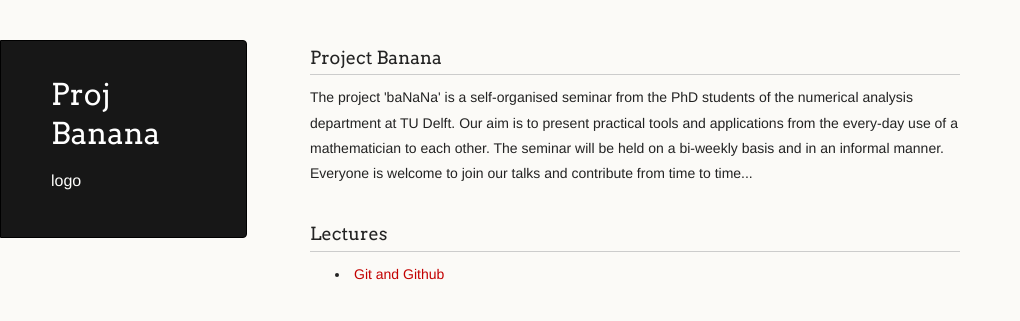
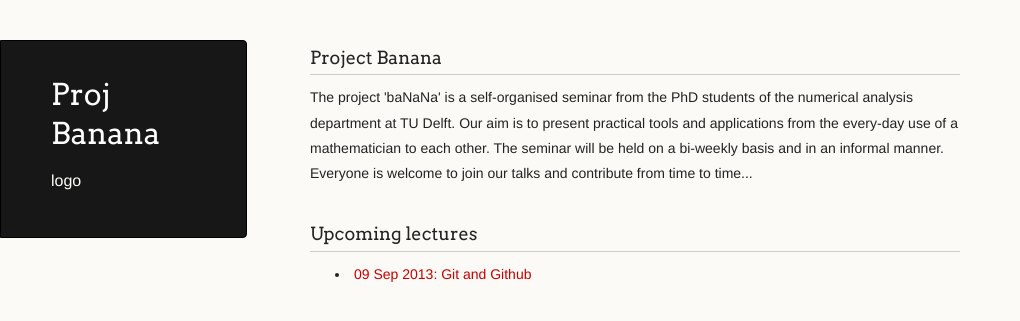
Before and after one commit to projectbanana/projectbanana.github.io, a Jekyll site: the page built from index.html, in a window 1280 px wide. Shown: the top 321 px of the page, without its empty margins (0-1020 px from the left). Built offline with Jekyll 4.4.1, drawn with Linux system fonts in a browser that asks for light colours.

Commit message:
update layout of posts on index.html

```diff
--- a/index.html
+++ b/index.html
@@ -10,11 +10,11 @@ practical tools and applications from the every-day use of a mathematician
 to each other. The seminar will be held on a bi-weekly basis and in an
 informal manner. Everyone is welcome to join our talks and contribute
 from time to time...</p>
-<h3>Lectures</h3>
+<h3>Upcoming lectures</h3>
 <ul>
-  {% for post in site.posts %}
+  {% for post in site.posts reversed %}
     <li>
-      <a href="{{ post.url }}">{{ post.data }} {{ post.title }}</a>
+      <a href="{{ post.url }}">{{ post.date | date_to_string }}: {{ post.title }}</a>
     </li>
   {% endfor %}
 </ul>
```
